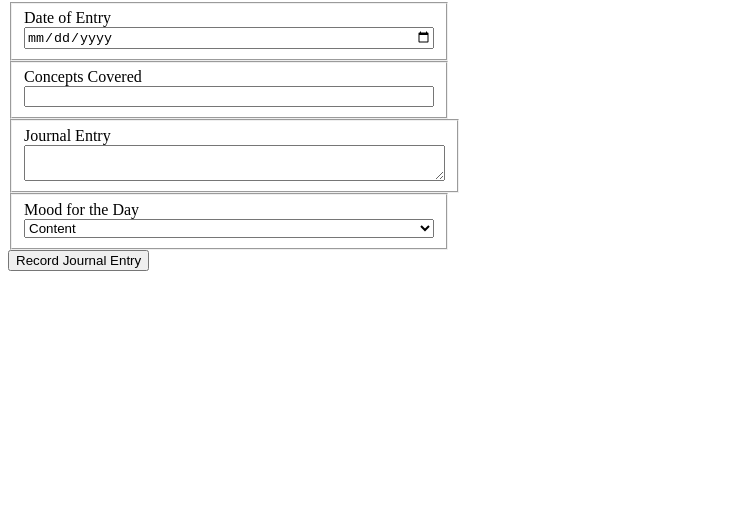
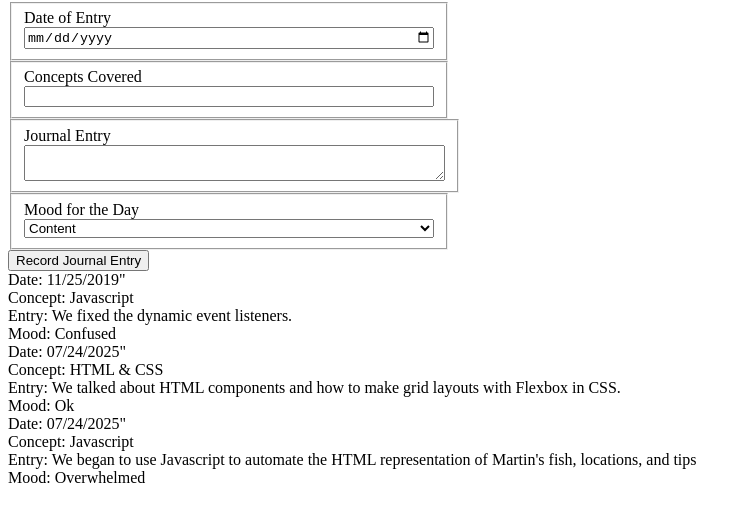
Before and after one commit to danielbradleybennett/daily-journal, a plain HTML site: page index.html in a window 1280 px wide. Shown: the part 78-600 px from the top of the page, without its empty margins (0-751 px from the left). Drawn offline with Linux system fonts and the light colour scheme.

Commit message:
Daily Journal

```diff
--- a/index.html
+++ b/index.html
@@ -13,7 +13,7 @@
   <div class="dailyjournal">
   <form action="">
     <fieldset>
-      <label for="journalDate">Date of Entry</label>
+      <label for="journalDate" >Date of Entry</label>
       <input type="date" name="journalDate" id="journalDate">
     </fieldset>
 
@@ -36,19 +36,22 @@
             <option value = "Sad">Sad</option>
             <option value = "Depressed">Depressed</option>
             <option value = "Rage">Rage</option>
+            <option value = "Confused">Confused</option>
+            <option value = "Overwhelmed">Overwhelmed</option>
+
       </select>
     </fieldset>
   <button>Record Journal Entry</button>
   </div>
   </form>
+  <section class = "entryLog"></section>
 
 
 
 
 
 
-
+  <script type="module" src="./scripts/main.js"></script>
 
 </body>
-<script type="module" src="./scripts/main.js>
 </html>
--- a/scripts/JournalDataProvider.js
+++ b/scripts/JournalDataProvider.js
@@ -13,6 +13,20 @@ const journal = [
       concept: "HTML & CSS",
       entry: "We talked about HTML components and how to make grid layouts with Flexbox in CSS.",
       mood: "Ok"
+  },
+  {
+      date: "07/24/2025",
+      concept: "Javascript",
+      entry: "We began to use Javascript to automate the HTML representation of Martin's fish, locations, and tips",
+      mood: "Overwhelmed"
+  },
+  {
+      date: "11/25/2019",
+      concept: "Javascript",
+      entry: "We fixed the dynamic event listeners.",
+      mood: "Confused"
+
+
   }
 ]
 
@@ -24,6 +38,8 @@ export const useJournalEntries = () => {
   const sortedByDate = journal.sort(
       (currentEntry, nextEntry) =>
           Date.parse(currentEntry.date) - Date.parse(nextEntry.date)
+
   )
   return sortedByDate
+
 }
--- /dev/null
+++ b/scripts/JournalEntry.js
@@ -0,0 +1,17 @@
+/*
+ *  Purpose: To render a single journal entry as an
+ *           HTML representation of the data
+ */
+const JournalEntryComponent = (entry) => {
+  return `
+      <section
+        <div> Date: ${entry.date}" </div>
+        <div> Concept: ${entry.concept}</div>
+        <div> Entry: ${entry.entry}</div>
+        <div> Mood: ${entry.mood}</div>
+
+      </section>
+  `
+}
+
+export default JournalEntryComponent
--- /dev/null
+++ b/scripts/JournalEntryList.js
@@ -0,0 +1,28 @@
+/*
+ *  Purpose:
+ *    To render as many journal entry components as
+ *    there are items in the collection exposed by the
+ *    data provider component
+ */
+import { useJournalEntries } from "./JournalDataProvider.js"
+import JournalEntryComponent from "./JournalEntry.js"
+
+// DOM reference to where all entries will be rendered
+const entryLog = document.querySelector(".entryLog")
+
+const EntryListComponent = () => {
+    // Use the journal entry data from the data provider component
+    const entries = useJournalEntries()
+
+    entryLog.innerHTML += `
+        ${entries.map((currentEntry) => {return JournalEntryComponent(currentEntry)}).join(" ")
+                /*
+                  Invoke the component that returns an
+                  HTML representation of a single entry
+                */
+            }
+
+    `
+}
+
+export default EntryListComponent
--- a/scripts/main.js
+++ b/scripts/main.js
@@ -0,0 +1,3 @@
+import EntryListComponent from './JournalEntryList.js'
+
+EntryListComponent()
```
